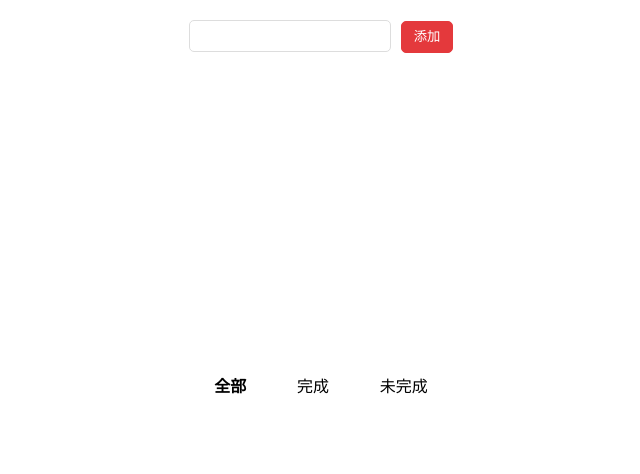
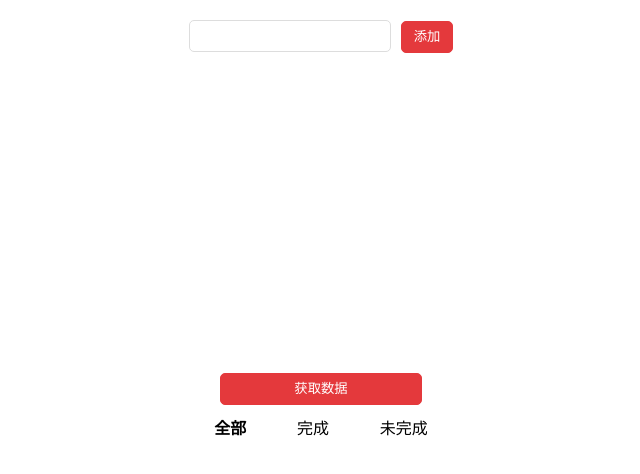
Before and after one commit to liqiUser/react-uxunk, a React app: page / in a window 1280 px wide. Shown: the top 474 px of the page, without its empty margins (319-959 px from the left). Built offline with nearby package versions, Linux system fonts and the light colour scheme.

Commit message:
增加异步处理 和 使用 bindActionCreators

```diff
--- /dev/null
+++ b/src/redux/action/asynchronousAction.js
@@ -0,0 +1,22 @@
+import { asynchronousActionType } from '../actionType';
+
+import store from '../store';
+
+export const asyncLoadAction = () => () => {
+    const asyncData = {
+        text: '异步加载',
+        isFinish: true
+    }
+    setTimeout(() => {
+        Math.random() > 0.3 ? store.dispatch(asyncFinish(asyncData)) : asyncFail()
+    }, 2000)
+}
+
+export const asyncFinish = (data) => ({
+    type: asynchronousActionType.ASYNCFINIST,
+    data
+})
+
+export const asyncFail = () => {
+    alert('数据加载失败');
+}
--- a/src/redux/action/index.js
+++ b/src/redux/action/index.js
@@ -1,7 +1,9 @@
 import * as filterAction from './filterAction';
 import * as todoAction from './todoAction';
+import * as asynchronousAction from './asynchronousAction';
 
 export {
     filterAction,
-    todoAction
+    todoAction,
+    asynchronousAction
 }
--- /dev/null
+++ b/src/redux/actionType/asynchronousActionType.js
@@ -0,0 +1,2 @@
+export const ASYNCFINIST = 'ASYNC/FINISH';
+export const ASYNCFAIL = 'ASYNC/FAIL';
--- a/src/redux/actionType/index.js
+++ b/src/redux/actionType/index.js
@@ -1,7 +1,9 @@
 import * as filterActionType from './filterActionType';
 import * as todoActionType from './todoActionType';
+import * as asynchronousActionType from './asynchronousActionType';
 
 export {
     filterActionType,
-    todoActionType
+    todoActionType,
+    asynchronousActionType
 }
--- a/src/redux/reducer/todoReducer.js
+++ b/src/redux/reducer/todoReducer.js
@@ -1,4 +1,4 @@
-import { todoActionType } from '../actionType';
+import { todoActionType, asynchronousActionType } from '../actionType';
 
 export default function todoReducer(state = [], action) {
     let newState = JSON.parse(JSON.stringify(state));
@@ -20,6 +20,9 @@ export default function todoReducer(state = [], action) {
                 }
             })
             return newState;
+        case asynchronousActionType.ASYNCFINIST:
+            newState.push(action.data);
+            return newState;
         default:
             return newState;
     }
--- a/src/view/index.css
+++ b/src/view/index.css
@@ -57,3 +57,14 @@ input {
     justify-content: space-around;
     margin: 10px 0;
 }
+.async-btn {
+    width: 200px;
+    border: 1px solid #e4393c;
+    border-radius: 5px;
+    background: #e4393c;
+    color: #fff;
+    margin: 10px auto;
+    height: 30px;
+    line-height: 30px;
+    display: block;
+}
--- /dev/null
+++ b/src/view/todoView/async.jsx
@@ -0,0 +1,14 @@
+import React from 'react';
+import store from '../../redux/store';
+import { bindActionCreators } from '../../uxunk';
+import { asynchronousAction } from '../../redux/action';
+
+const asyncDispatch =  bindActionCreators(asynchronousAction, store.dispatch);
+
+export default class Async extends React.Component {
+    render() {
+        return (
+            <button className='async-btn' onClick={asyncDispatch.asyncLoadAction}>获取数据</button>
+        )
+    }
+}
--- a/src/view/todoView/todo.jsx
+++ b/src/view/todoView/todo.jsx
@@ -2,6 +2,7 @@ import React from 'react';
 
 import TodoInput from './todoInput';
 import TodoList from './todoList';
+import Async from './async';
 
 export default class Todo extends React.Component {
     render() {
@@ -9,6 +10,7 @@ export default class Todo extends React.Component {
             <div>
                 <TodoInput />
                 <TodoList />
+                <Async />
             </div>
         )
     }
--- a/src/view/todoView/todoList.jsx
+++ b/src/view/todoView/todoList.jsx
@@ -34,7 +34,6 @@ const mapDispatch = dispatch => {
 }
 
 function TodoList({todoList, removeList, toggleList}) {
-    console.log(todoList);
     return (
         <ul>
             {
```
